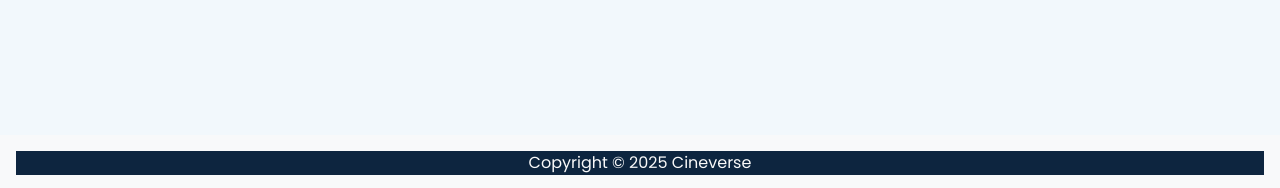
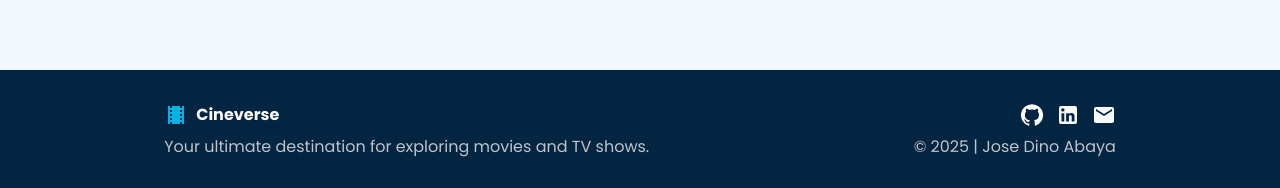
Before and after one commit to oniids13/cineverse, a React (Vite) app: page / in a window 1280 px wide. Shown: the part 609-797 px from the top of the page. Built offline with nearby package versions, Linux system fonts and the light colour scheme.

Commit message:
fix footer styling and content

```diff
--- a/src/components/Footer.jsx
+++ b/src/components/Footer.jsx
@@ -1,10 +1,38 @@
+import LocalMoviesIcon from "@mui/icons-material/LocalMovies";
+import GitHubIcon from "@mui/icons-material/GitHub";
+import LinkedInIcon from "@mui/icons-material/LinkedIn";
+import EmailIcon from "@mui/icons-material/Email";
 const Footer = () => {
   return (
-    <footer>
-      <div className="bg-dark">
-        <p className="text-light">
-          Copyright &copy; {new Date().getFullYear()} Cineverse
-        </p>
+    <footer className="bg-primary text-light">
+      <div className="flex justify-around items-center">
+        <div>
+          <div className="flex flex-col items-start gap-2">
+            <div className="flex items-center gap-2">
+              <LocalMoviesIcon sx={{ color: "#01b4e4" }} />
+              <p className="text-3m font-bold text-light">Cineverse</p>
+            </div>
+            <p className="opacity-75">
+              Your ultimate destination for exploring movies and TV shows.
+            </p>
+          </div>
+        </div>
+        <div className="flex flex-col items-end gap-2">
+          <div className="flex gap-3">
+            <a href="https://github.com/oniids13" target="_blank">
+              <GitHubIcon />
+            </a>
+            <a href="https://www.linkedin.com/in/oniids/" target="_blank">
+              <LinkedInIcon />
+            </a>
+            <a href="mailto:jdino.baya@gmail.com" target="_blank">
+              <EmailIcon />
+            </a>
+          </div>
+          <p className="text-light opacity-75">
+            &copy; {new Date().getFullYear()} | Jose Dino Abaya
+          </p>
+        </div>
       </div>
     </footer>
   );
--- a/src/styles/styles.css
+++ b/src/styles/styles.css
@@ -34,8 +34,7 @@ header {
 
 footer {
   margin-top: auto;
-  padding: 1rem;
-  background-color: #f8f9fa;
+  padding: 2rem;
   text-align: center;
 }
 
```
